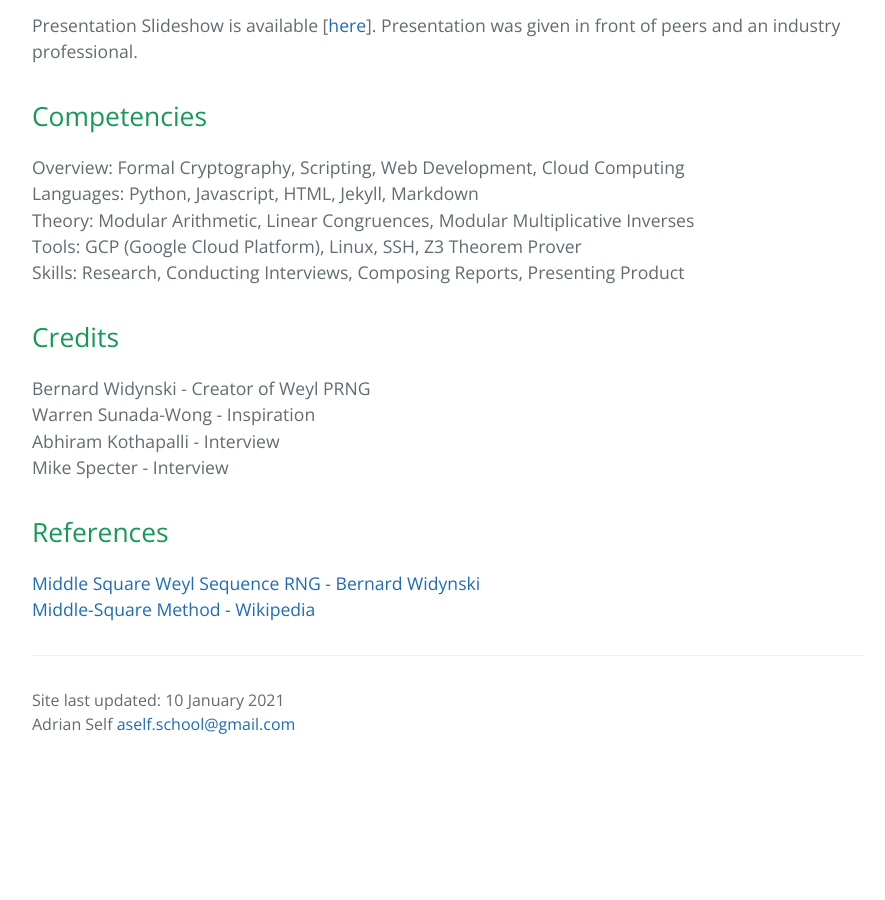
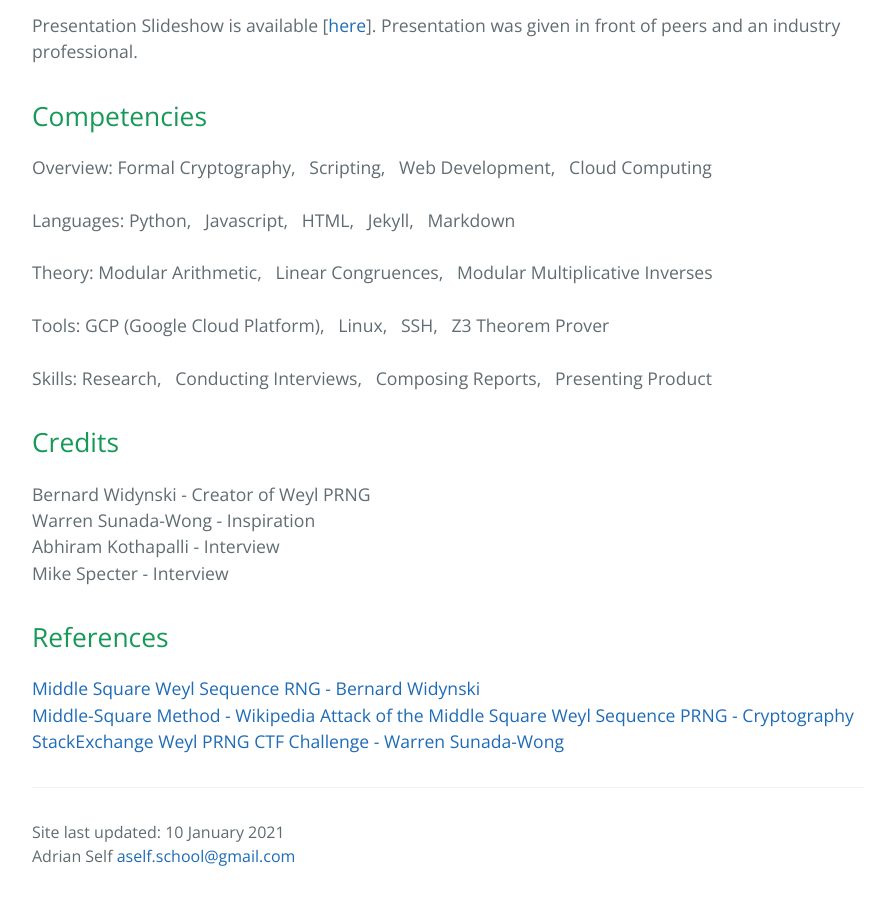
Before and after one commit to AdnanSlef/AdnanSlef.github.io, a Jekyll site: the page built from _posts/2020-10-15-senior-capstone.md, in a window 1280 px wide and 900 px high, scrolled down 1315 px. Shown: the whole window, without its empty margins (192-1077 px from the left). Built offline with Jekyll 4.4.1, drawn with Linux system fonts in a browser that asks for light colours; before the commit the page ends 2083 px from its top, so only the background shows below that.

Commit message:
Finish references for capstone

```diff
--- a/_posts/2020-10-15-senior-capstone.md
+++ b/_posts/2020-10-15-senior-capstone.md
@@ -42,15 +42,15 @@ Presentation Slideshow is available \[[here](https://aself3-files.adrianself.me/
 
 ## Competencies
 
-Overview: Formal Cryptography, Scripting, Web Development, Cloud Computing
+Overview: Formal Cryptography, &nbsp;&nbsp;Scripting,&nbsp;&nbsp; Web Development,&nbsp;&nbsp; Cloud Computing<br>
 <br>
-Languages: Python, Javascript, HTML, Jekyll, Markdown
+Languages: Python,&nbsp;&nbsp; Javascript,&nbsp;&nbsp; HTML,&nbsp;&nbsp; Jekyll,&nbsp;&nbsp; Markdown<br>
 <br>
-Theory: Modular Arithmetic, Linear Congruences, Modular Multiplicative Inverses
+Theory: Modular Arithmetic,&nbsp;&nbsp; Linear Congruences, &nbsp;&nbsp;Modular Multiplicative Inverses<br>
 <br>
-Tools: GCP (Google Cloud Platform), Linux, SSH, Z3 Theorem Prover
+Tools: GCP (Google Cloud Platform), &nbsp;&nbsp;Linux, &nbsp;&nbsp;SSH, &nbsp;&nbsp;Z3 Theorem Prover<br>
 <br>
-Skills: Research, Conducting Interviews, Composing Reports, Presenting Product
+Skills: Research, &nbsp;&nbsp;Conducting Interviews, &nbsp;&nbsp;Composing Reports, &nbsp;&nbsp;Presenting Product
 
 ## Credits
 
@@ -63,3 +63,5 @@ Mike Specter - Interview
 
 [Middle Square Weyl Sequence RNG - Bernard Widynski](https://arxiv.org/pdf/1704.00358.pdf)\
 [Middle-Square Method - Wikipedia](https://en.wikipedia.org/wiki/Middle-square_method#Middle_Square_Weyl_Sequence_PRNG)
+[Attack of the Middle Square Weyl Sequence PRNG - Cryptography StackExchange](https://crypto.stackexchange.com/questions/62750/attack-of-the-middle-square-weyl-sequence-prng)
+[Weyl PRNG CTF Challenge - Warren Sunada-Wong](https://gitlab.com/nactf/challenges-2019/writeups/-/tree/master/cryptography/dr-js-group-test-randomizer-2-bbob)
```
